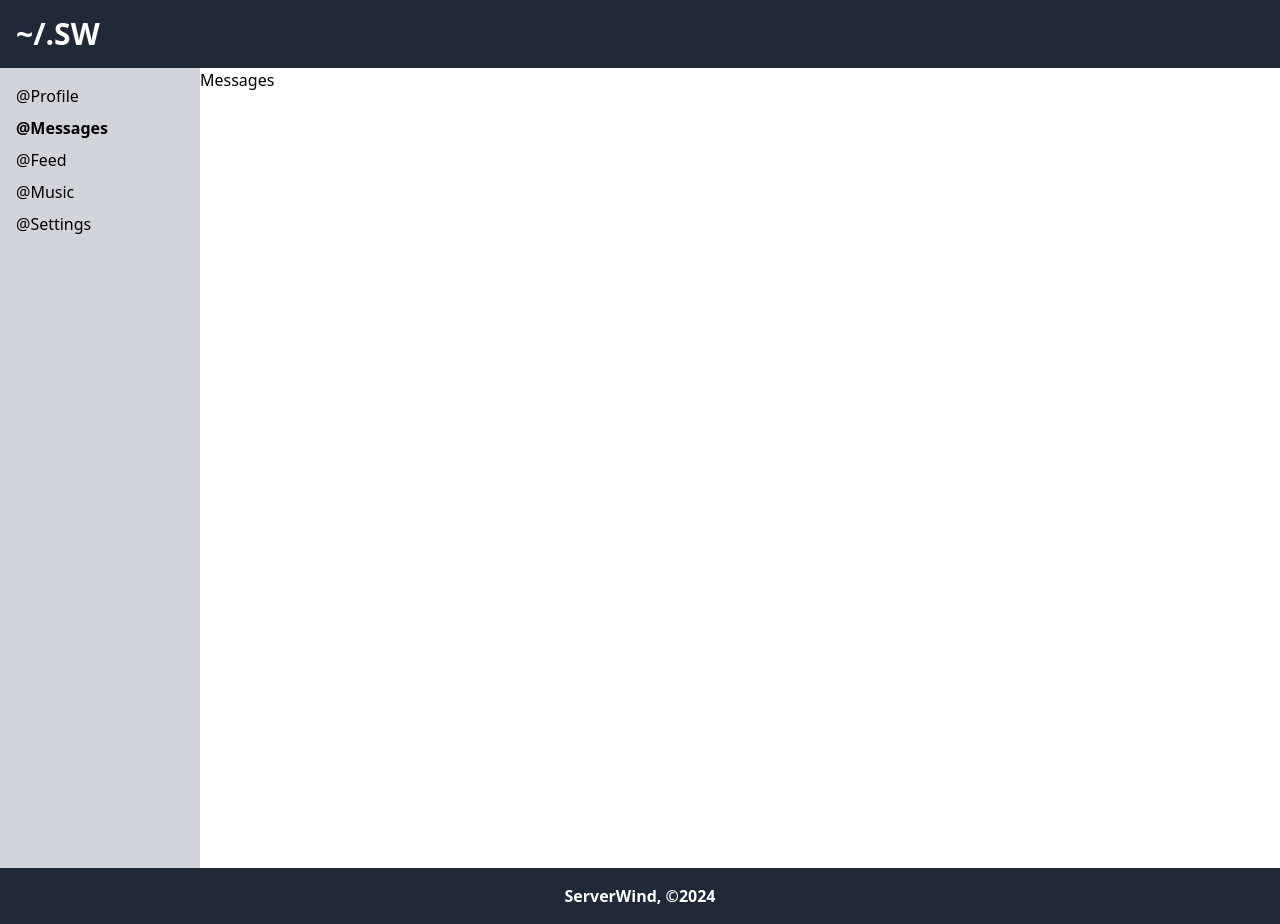
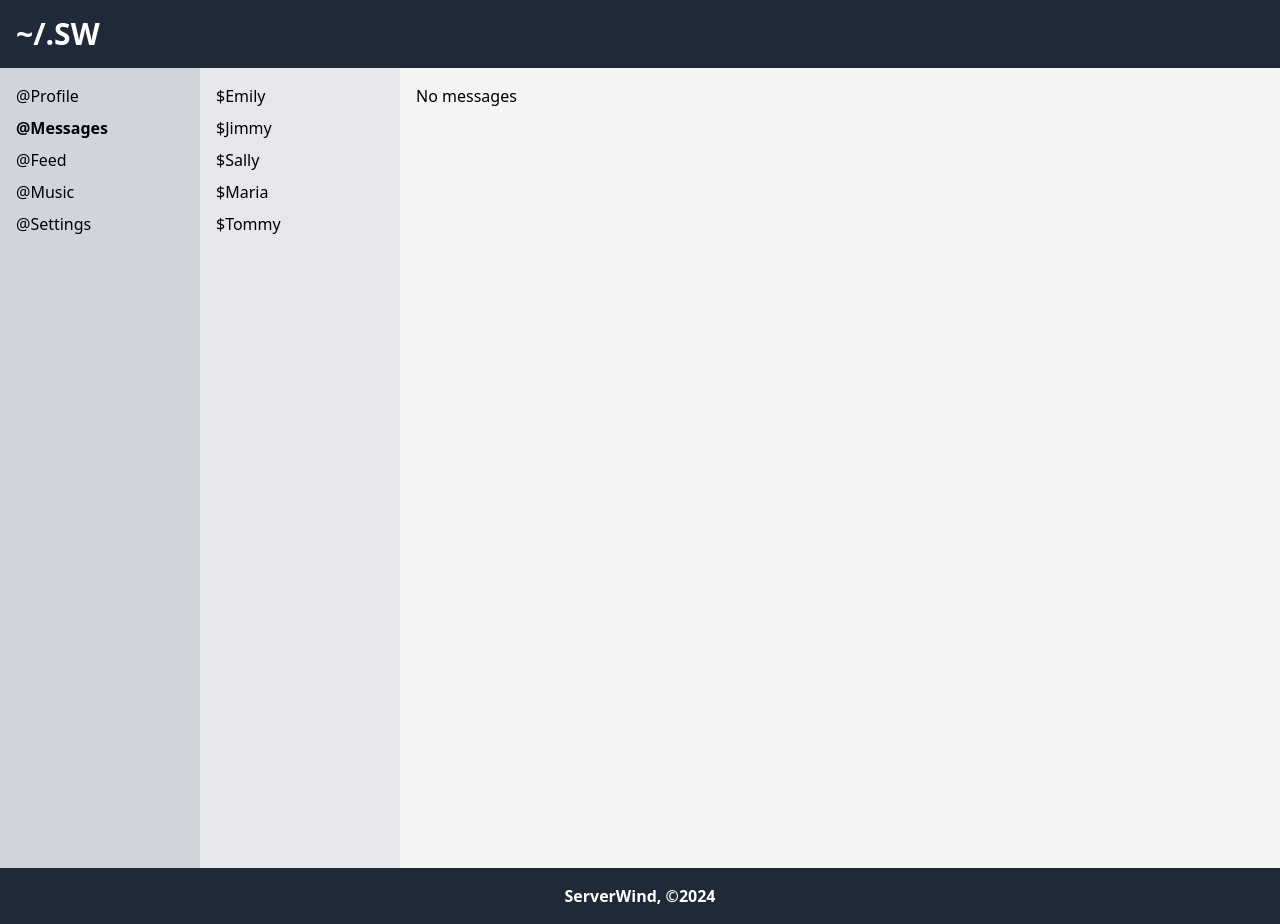
Before and after one commit to serverwind/social-react, a React (Vite) app: page /messenger in a window 1280 px wide. Built offline with nearby package versions, Linux system fonts and the light colour scheme.

Commit message:
Finished basic html structure/styling of messages page

```diff
--- a/src/components/Messages/Messages.jsx
+++ b/src/components/Messages/Messages.jsx
@@ -1,5 +1,18 @@
 function Messages() {
-  return ( <div>Messages</div> )
+  return (
+    <section className="grid grid-cols-[200px_1fr]">
+      <div className="bg-gray-200 p-4">
+        <ul className="flex flex-col gap-2">
+          <li><a href="#">$Emily</a></li>
+          <li><a href="#">$Jimmy</a></li>
+          <li><a href="#">$Sally</a></li>
+          <li><a href="#">$Maria</a></li>
+          <li><a href="#">$Tommy</a></li>
+        </ul>
+      </div>
+      <div className="bg-gray-100 p-4">No messages</div>
+    </section>
+  )
 }
 
 export { Messages }
--- a/src/output.css
+++ b/src/output.css
@@ -582,6 +582,10 @@ video {
   width: 6rem;
 }
 
+.grid-cols-2 {
+  grid-template-columns: repeat(2, minmax(0, 1fr));
+}
+
 .grid-cols-\[200px_1fr\] {
   grid-template-columns: 200px 1fr;
 }
@@ -612,10 +616,6 @@ video {
 
 .border {
   border-width: 1px;
-}
-
-.border-b-4 {
-  border-bottom-width: 4px;
 }
 
 .border-b-2 {
@@ -654,6 +654,16 @@ video {
 .bg-gray-800 {
   --tw-bg-opacity: 1;
   background-color: rgb(31 41 55 / var(--tw-bg-opacity));
+}
+
+.bg-gray-200 {
+  --tw-bg-opacity: 1;
+  background-color: rgb(229 231 235 / var(--tw-bg-opacity));
+}
+
+.bg-gray-100 {
+  --tw-bg-opacity: 1;
+  background-color: rgb(243 244 246 / var(--tw-bg-opacity));
 }
 
 .p-2 {
```
